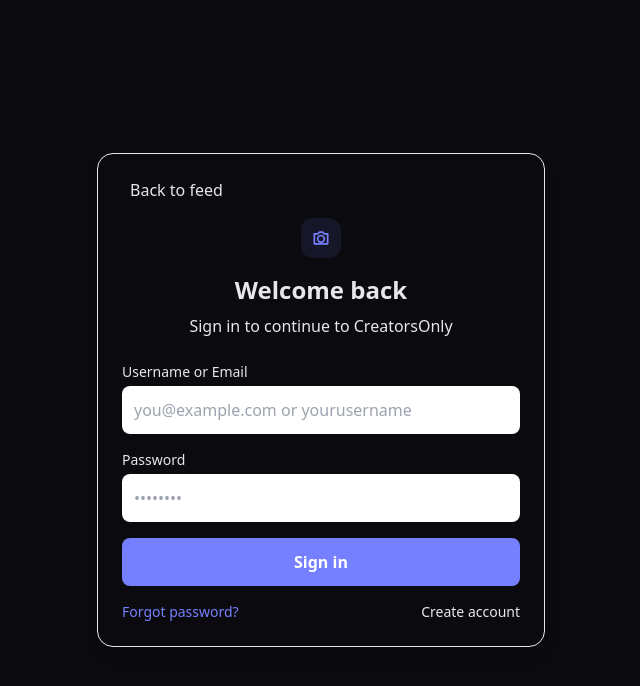
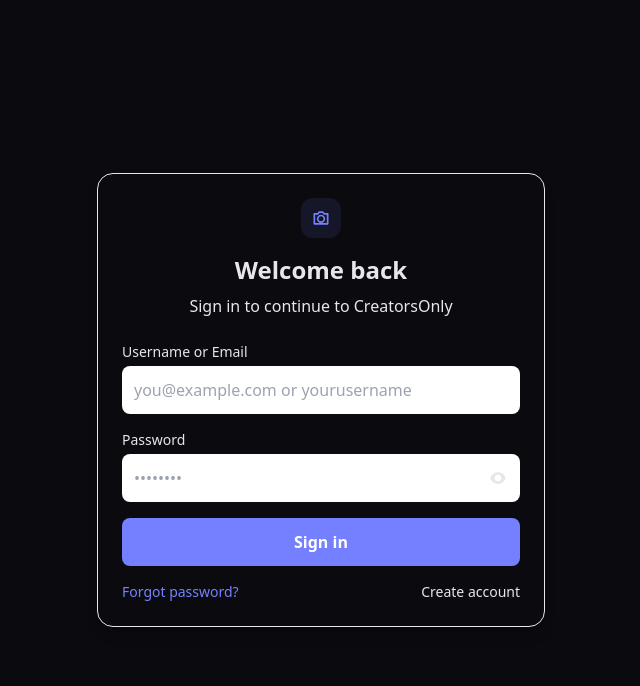
Before and after one commit to Brandon3g/CreatorsOnly, a React (Vite) app: page / in a window 1280 px wide. Shown: the top 686 px of the page, without its empty margins (319-959 px from the left). Built offline with nearby package versions, Linux system fonts and the light colour scheme.

Commit message:
removes the “Back to feed” link, restores a visible password-eye toggle using inline SVGs, and nudges styles back toward the prior look

```diff
--- a/pages/Login.tsx
+++ b/pages/Login.tsx
@@ -9,6 +9,26 @@
   onForgotPassword?: () => void;
 };
 
+// Inline icons to guarantee visibility (no dependency on ICONS set)
+const Eye = () => (
+  <svg viewBox="0 0 24 24" width="20" height="20" aria-hidden="true">
+    <path
+      d="M12 5c-5 0-9 4.5-9 7s4 7 9 7 9-4.5 9-7-4-7-9-7Zm0 11a4 4 0 1 1 0-8 4 4 0 0 1 0 8Z"
+      fill="currentColor"
+      fillRule="evenodd"
+      clipRule="evenodd"
+    />
+  </svg>
+);
+const EyeOff = () => (
+  <svg viewBox="0 0 24 24" width="20" height="20" aria-hidden="true">
+    <path
+      d="M3.27 2 2 3.27 5.11 6.4C3.24 7.73 2 9.5 2 12c0 2.5 4 7 10 7 2.06 0 3.9-.58 5.43-1.52l3.3 3.3L22 19.98 3.27 2Zm11.51 11.51L9.49 8.71a4 4 0 0 1 5.29 5.29ZM12 17a4.98 4.98 0 0 1-3.53-1.46l7.07-7.07A5 5 0 0 1 12 17Zm10-5c0-2.12-1.63-4.3-3.91-5.78l-1.4 1.4C18.44 8.83 20 10.39 20 12c0 .88-.48 1.88-1.29 2.83l1.43 1.43C21.13 15.1 22 13.42 22 12Z"
+      fill="currentColor"
+    />
+  </svg>
+);
+
 const Login: React.FC<LoginProps> = ({ onForgotPassword }) => {
   const { getUserByUsername } = useAppContext();
 
@@ -19,19 +39,13 @@
   const [loading, setLoading] = useState(false);
   const [err, setErr] = useState<string | null>(null);
 
+  // Treat input as email if it contains "@", otherwise attempt username → email
   const resolveEmail = (id: string): string | null => {
     const trimmed = id.trim();
     if (!trimmed) return null;
-
-    // If it's an email, just use it
     if (trimmed.includes('@')) return trimmed;
-
-    // Otherwise treat as username and try to look up a mock user for its email
     const byUser = getUserByUsername(trimmed);
-    if (byUser?.email) return byUser.email;
-
-    return null;
-    // NOTE: If you later back this with a real users table, swap this lookup for an API call.
+    return byUser?.email ?? null;
   };
 
   const handleSubmit = async (e: React.FormEvent) => {
@@ -43,7 +57,6 @@
       setErr('Enter a valid email or existing username.');
       return;
     }
-
     if (!password) {
       setErr('Enter your password.');
       return;
@@ -51,13 +64,8 @@
 
     setLoading(true);
     try {
-      const { data, error } = await supabase.auth.signInWithPassword({
-        email,
-        password,
-      });
-
+      const { error } = await supabase.auth.signInWithPassword({ email, password });
       if (error) {
-        // Friendly error messages
         const msg =
           /invalid/.test(error.message.toLowerCase())
             ? 'Invalid credentials. Double-check and try again.'
@@ -66,44 +74,27 @@
         trackEvent('login_failed', { reason: msg });
         return;
       }
-
-      // Success: AppContext + AuthGate will take over and route into the app.
       trackEvent('login_success', { method: 'email_password' });
-
-      // Optional: nudge hash so the UI reflects the state instantly.
+      // Let AuthGate/AppContext take over. Small nudge to reflect state instantly:
       if (!location.hash || location.hash.toLowerCase() === '#/login') {
         location.hash = '#/Feed';
       }
-    } catch (e: any) {
+    } catch (e) {
+      console.error('[Login] unexpected', e);
       setErr('Unexpected error. Please try again.');
-      console.error('[Login] unexpected error:', e);
       trackEvent('login_failed', { reason: 'unexpected' });
     } finally {
       setLoading(false);
     }
   };
 
-  const goForgot = () => {
-    if (onForgotPassword) onForgotPassword();
-    else location.hash = '#/ForgotPassword';
-  };
-
-  const goSignUp = () => {
-    location.hash = '#/SignUp';
-  };
+  const goForgot = () => (onForgotPassword ? onForgotPassword() : (location.hash = '#/ForgotPassword'));
+  const goSignUp = () => (location.hash = '#/SignUp');
 
   return (
     <div className="min-h-screen flex items-center justify-center p-4">
       <div className="w-full max-w-md bg-surface rounded-2xl border border-surface-light p-6 shadow-lg">
-        <button
-          className="mb-4 inline-flex items-center text-text-secondary hover:text-text-primary"
-          onClick={() => (location.hash = '#/Feed')}
-          aria-label="Back"
-        >
-          {ICONS.back}
-          <span className="ml-2">Back to feed</span>
-        </button>
-
+        {/* Header icon */}
         <div className="flex items-center justify-center mb-4">
           <div className="w-10 h-10 rounded-xl bg-primary/10 grid place-items-center text-primary">
             {ICONS.camera}
@@ -136,7 +127,7 @@
                 value={password}
                 onChange={(e) => setPassword(e.target.value)}
                 autoComplete="current-password"
-                className="w-full bg-surface-light p-3 pr-10 rounded-lg outline-none focus:ring-2 focus:ring-primary"
+                className="w-full bg-surface-light p-3 pr-11 rounded-lg outline-none focus:ring-2 focus:ring-primary"
                 placeholder="••••••••"
               />
               <button
@@ -144,9 +135,8 @@
                 onClick={() => setShowPw((s) => !s)}
                 className="absolute inset-y-0 right-0 px-3 text-text-secondary hover:text-text-primary"
                 aria-label={showPw ? 'Hide password' : 'Show password'}
-                tabIndex={-1}
               >
-                {showPw ? ICONS.eyeOff : ICONS.eye}
+                {showPw ? <EyeOff /> : <Eye />}
               </button>
             </div>
           </div>
@@ -167,16 +157,10 @@
         </form>
 
         <div className="mt-4 flex items-center justify-between text-sm">
-          <button
-            onClick={goForgot}
-            className="text-primary hover:text-primary-hover"
-          >
+          <button onClick={goForgot} className="text-primary hover:text-primary-hover">
             Forgot password?
           </button>
-          <button
-            onClick={goSignUp}
-            className="text-text-secondary hover:text-text-primary"
-          >
+          <button onClick={goSignUp} className="text-text-secondary hover:text-text-primary">
             Create account
           </button>
         </div>
```
